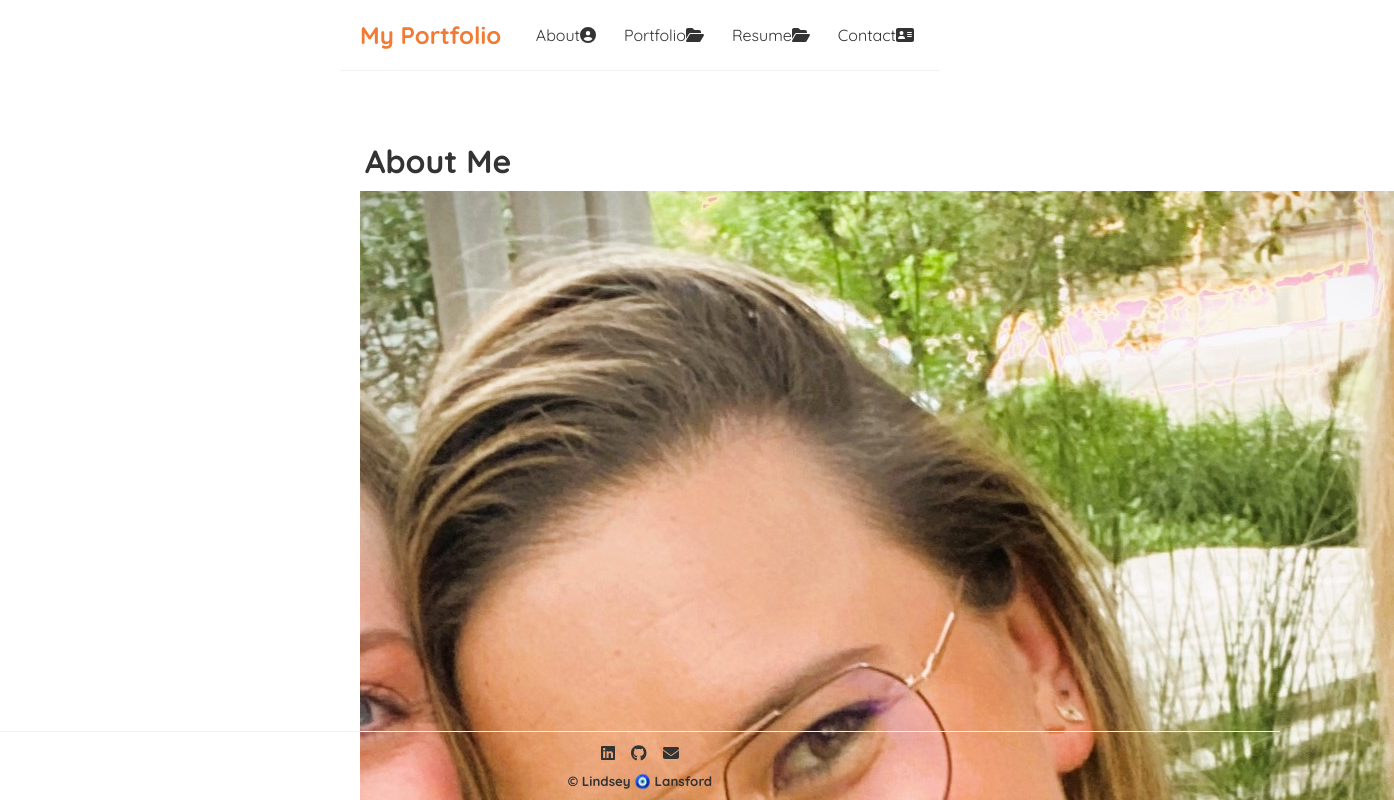
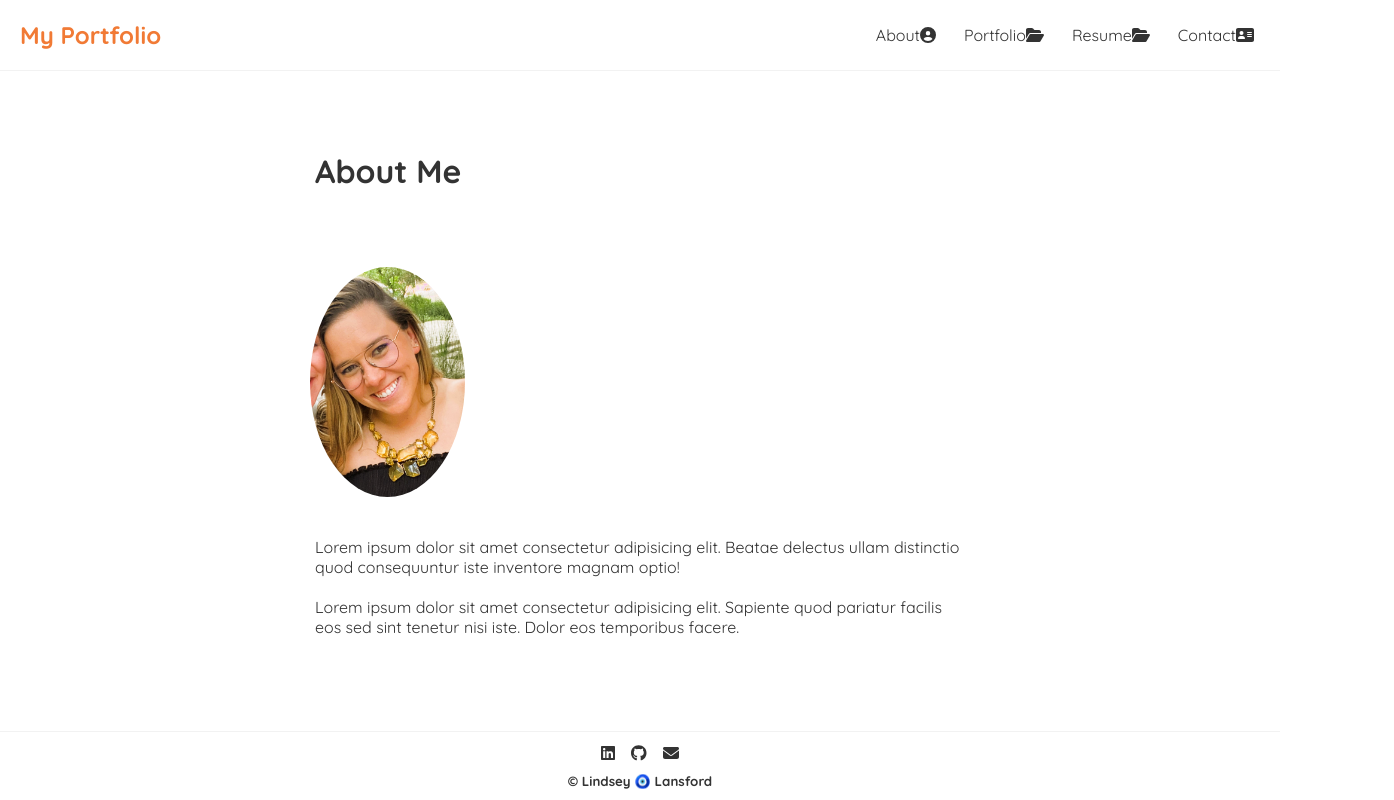
Before and after one commit to lindsey-lansford/react-portfolio, a React (Create React App) app: page /about in a window 1280 px wide. Shown: the top 800 px of the page, 1394 px wide, since content can reach past the window. Built offline with nearby package versions, Linux system fonts and the light colour scheme.

Commit message:
trying to make the css work with all components

```diff
--- a/src/index.css
+++ b/src/index.css
@@ -12,7 +12,8 @@
   padding: 20px;
   display: flex;
   align-items: center;
-  max-width: 600px;
+  width: auto;
+  /* max-width: 600px; */
   margin: 0 auto;
   border-bottom: 1px solid #f2f2f2;
 }
@@ -31,7 +32,7 @@
   color: #f17a35;
 }
 .content {
-  max-width: 600px;
-  margin: 40px auto;
+  max-width: 700px;
+  margin: 50px auto;
   padding: 20px;
 }
--- a/src/styles/about.css
+++ b/src/styles/about.css
@@ -0,0 +1,24 @@
+
+.left-content {
+  display: flex;
+  float: left;
+  align-items: center;
+  width: 100%;
+  /* position: relative; */
+  /* margin-bottom: 150px; */
+}
+
+/* .right-content {
+  display: flex;
+  flex-direction:column;
+  float: right;
+  align-items: center;
+} */
+
+.profile-image {
+  max-width: 250px;
+  max-height: 230px;
+  border-radius: 100%;
+  margin-top: 10%;
+  margin-bottom: 6%;
+}
```
Also changed, not shown: src/styles/footer.css (+0 -9 lines).
